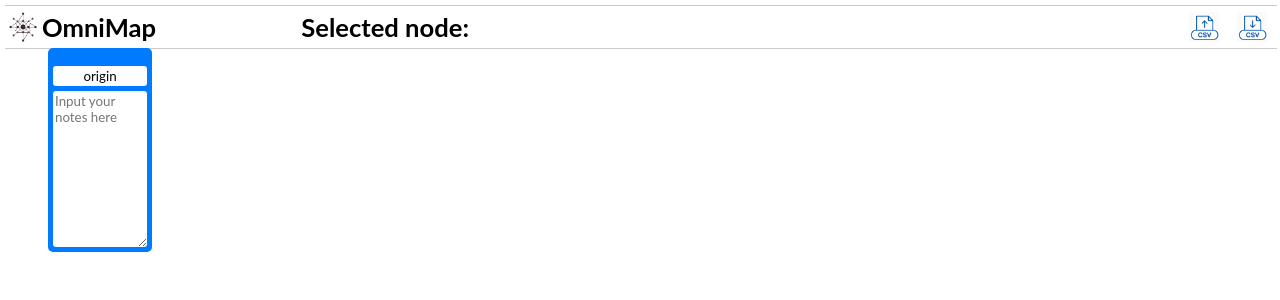
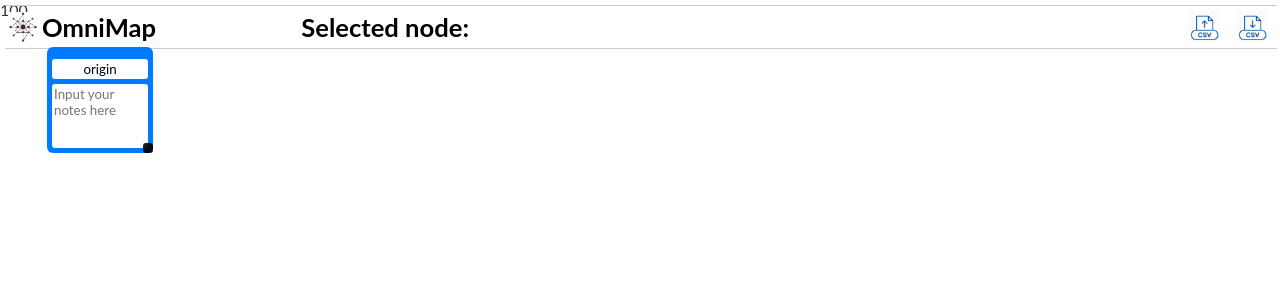
Before and after one commit to RaphaelMasset/OmniMap, an Angular app: page / in a window 1280 px wide. Shown: the top 300 px of the page. Built offline with nearby package versions, Linux system fonts and the light colour scheme.

Commit message:
node resizing feature added

```diff
--- a/src/app/map/map.component.html
+++ b/src/app/map/map.component.html
@@ -3,8 +3,8 @@
     <map-header/>
     @for (node of nodesMapToArray; track node.id)
     {
+    <div>{{node.height}}</div>
         <app-node
-
             [node]="node"
             (currentNodeIdForNewChildNode)="addChildNode($event)">
         </app-node>
--- a/src/app/map/map.component.ts
+++ b/src/app/map/map.component.ts
@@ -69,8 +69,8 @@ export class MapComponent implements AfterViewInit {
       parentNodeId: partial.parentNodeId ?? 0,
       x: partial.x ?? 50,  //very dangerous hardcoded ratio -> getLineCoordinates()
       y: partial.y ?? 50,
-      width: partial.width ?? 100,
-      height: partial.height ?? 200,
+      width: partial.width ?? this.defaultNodeDim.w,
+      height: partial.height ?? this.defaultNodeDim.h,
       title: partial.title ?? '',
       text: partial.text ?? '',
       color: partial.color ?? '#007bff'
--- a/src/app/node/node.component.html
+++ b/src/app/node/node.component.html
@@ -11,9 +11,7 @@
   [style.top.px]="node.y"
   [style.width.px]="node.width"
   [style.height.px]="node.height"
-  [ngStyle]="{
-    'border': '1px solid ' + node.color
-  }"
+
   >
 
   <input
@@ -53,5 +51,6 @@
         </ul>
     </div>
   }
+  <div #resizinghandle class="resizinghandle" ></div>
 
 </div>
--- a/src/app/node/node.component.scss
+++ b/src/app/node/node.component.scss
@@ -5,10 +5,10 @@
   border-radius: 3px;
   margin: 0px;
   padding: 2px;
-  padding-top: 10px;
+  padding-top: 4px;
   position: absolute;
   z-index: 2;
-  box-shadow: 0 0 0 2px currentColor;
+  box-shadow: 0 0 0 3px currentColor;
 }
 
 .node-container input,
@@ -19,6 +19,7 @@
   margin-top: 5px;
   border: 0px;
   border-radius: 3px;
+  resize: none;
 }
 
 .node-container input:focus,
@@ -28,7 +29,6 @@
 
 .node-container input{
   text-align: center;
-
 }
 .node-container textarea {
   flex-grow: 1; /* fill remaining vertical space */
@@ -42,6 +42,7 @@
 .context-menu {
   position: fixed;
   background: white;
+  color: black ;
   border: 1px solid #ccc;
   box-shadow: 0 2px 10px rgba(0,0,0,0.2);
   z-index: 3;
@@ -65,3 +66,17 @@
 .color-picker{
   max-width: 30%;
 }
+
+.resizinghandle{
+  position: absolute;
+  width: 10px;
+  height: 10px;
+  border-radius: 3px;
+  bottom: -3px;
+  right: -3px;
+  margin: 0;
+
+  background-color: rgba(0, 0, 0, 0.902);
+  cursor: nwse-resize;
+  //clip-path: polygon(100% 0, 0 100%, 100% 100%);
+}
--- a/src/app/node/node.component.ts
+++ b/src/app/node/node.component.ts
@@ -1,6 +1,7 @@
 import { Component, ElementRef, HostListener, ViewChild, Input, EventEmitter, Output } from '@angular/core';
 import { CommonModule } from '@angular/common';
 import { NodeDataModel } from '../models/node-data.model';
+import { T } from '@angular/cdk/keycodes';
 //import { DragDropModule,CdkDragEnd,CdkDragMove } from '@angular/cdk/drag-drop';
 
 @Component({
@@ -19,6 +20,7 @@ export class Node {
   @ViewChild('textArea') textArea!: ElementRef;
   @ViewChild('menu') menuElement!: ElementRef;
   @ViewChild('nodeContainer') nodeContainer!: ElementRef;
+  @ViewChild('nodeContainer') resizinghandle!: ElementRef;
   @ViewChild('colorPicker') colorPicker!: ElementRef;
 
 
@@ -27,7 +29,9 @@ export class Node {
   menuX = 0;
   menuY = 0;
 
-  private dragging = false;
+  private moving = false;
+  private resizing = false;
+
   private lastX = 0;
   private lastY = 0;
 
@@ -132,7 +136,6 @@ export class Node {
 
     if (!clickedInsideMenu && !clickedInsideColorPicker && this.menuVisible == true)
     {
-      console.log(`close menu bc it was open? ${this.menuVisible} and clicked on; Menu: ${clickedInsideMenu} ColorPicker: ${clickedInsideColorPicker}` )
       this.menuVisible = false;
     }
   }
@@ -142,7 +145,13 @@ export class Node {
     window.dispatchEvent(new CustomEvent('nodeClicked', { detail: this.node.title }));
     const clickedElement = event.target as HTMLElement;
     if (clickedElement.tagName === 'INPUT' || clickedElement.tagName === 'TEXTAREA'){return}
-    this.dragging = true;
+    if (this.clickIsOnHandle(event)){
+      this.moving = false;
+      this.resizing = true;
+    }else{
+      this.moving = true;
+      this.resizing = false;
+    }
     this.lastX = event.clientX;
     this.lastY = event.clientY;
     window.addEventListener('mousemove', this.onMouseMove);
@@ -150,22 +159,37 @@ export class Node {
   }
 
   onMouseMove = (event: MouseEvent) => {
-    if (!this.dragging) return;
-    const rect = this.nodeContainer.nativeElement.getBoundingClientRect();
     const dx = event.clientX - this.lastX;
     const dy = event.clientY - this.lastY;
-    this.node.x += dx;
-    this.node.y += dy;
+    if (this.moving){
+      this.node.x += dx;
+      this.node.y += dy;
+    } else if (this.resizing){
+      const rect = this.nodeContainer.nativeElement.getBoundingClientRect();
+      if ((this.node.width + dx) >0 && (this.node.height + dy)>0)
+      {
+        this.node.width += dx;
+        this.node.height += dy;
+      }
+    }
     this.lastX = event.clientX;
     this.lastY = event.clientY;
-    this.node.width = rect.width;
-    this.node.height = rect.height;
   };
 
   onMouseUp = (event: MouseEvent) => {
-    this.dragging = false;
+    this.moving = false;
     window.removeEventListener('mousemove', this.onMouseMove);
     window.removeEventListener('mouseup', this.onMouseUp);
   };
 
+  clickIsOnHandle(event: MouseEvent) {
+    const rect = this.resizinghandle.nativeElement.getBoundingClientRect();
+    const handlesize = 10; // pixels
+
+    const xOk = event.clientX > rect.right - handlesize && event.clientX < rect.right;
+    const yOk = event.clientY > rect.bottom - handlesize && event.clientY < rect.bottom;
+    console.log(xOk && yOk)
+    return xOk && yOk
+  }
+
 }
--- a/src/styles.scss
+++ b/src/styles.scss
@@ -1,6 +1,5 @@
 /* You can add global styles to this file, and also import other style files */
 * {
     font-family: "Lato", sans-serif;
-    margin:0px;
-    order: 0px;
+    user-select: none; //to desactivate the caret - overrided in input and text areas :)
 }
```
